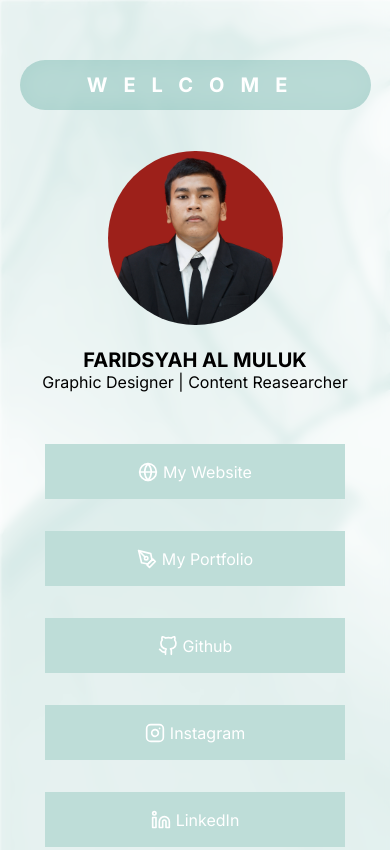
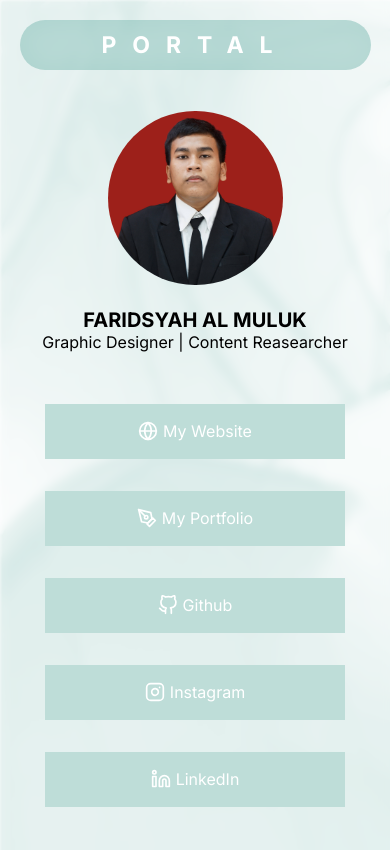
Before and after one commit to faridsyah18/portalfrd, a plain HTML site: page index.html in a window 390 px wide. Shown: the top 850 px of the page. Drawn offline with nearby package versions, Linux system fonts and the light colour scheme.

Commit message:
header revisi

```diff
--- a/css/style.css
+++ b/css/style.css
@@ -26,7 +26,7 @@ body {
 
 header {
   position: sticky;
-  top: -50px;
+  top: 0px;
   display: flex;
   justify-content: center;
 }
@@ -38,14 +38,15 @@ header .pembungkus-welcome {
   justify-content: center;
   align-items: center;
   backdrop-filter: blur(15px);
-  margin-top: 60px;
+  margin-top: 10%;
   width: 445px;
   height: 53px;
   overflow: hidden;
 }
 
 header .pembungkus-welcome .welcome {
-  font-size: 24px;
+  text-align: center;
+  font-size: 23px;
   color: #fff;
   font-weight: 700;
   letter-spacing: 1rem;
@@ -212,18 +213,18 @@ footer .kredit {
     justify-content: center;
     align-items: center;
     backdrop-filter: blur(15px);
-    margin-top: 60px;
+    margin-top: 5%;
     width: 90%;
     height: 50px;
     overflow: hidden;
   }
 
-  header .pembungkus-welcome .welcome {
+  /* header .pembungkus-welcome .welcome {
     font-size: 20px;
     color: #fff;
     font-weight: 700;
     letter-spacing: 1rem;
-  }
+  } */
 
   .container-2 {
     width: 100%;
--- a/index.html
+++ b/index.html
@@ -18,7 +18,7 @@
       <div class="container-2">
         <header class="header">
           <div class="pembungkus-welcome">
-            <div class="welcome">WELCOME</div>
+            <div class="welcome">PORTAL</div>
           </div>
         </header>
         <div class="foto"></div>
```
